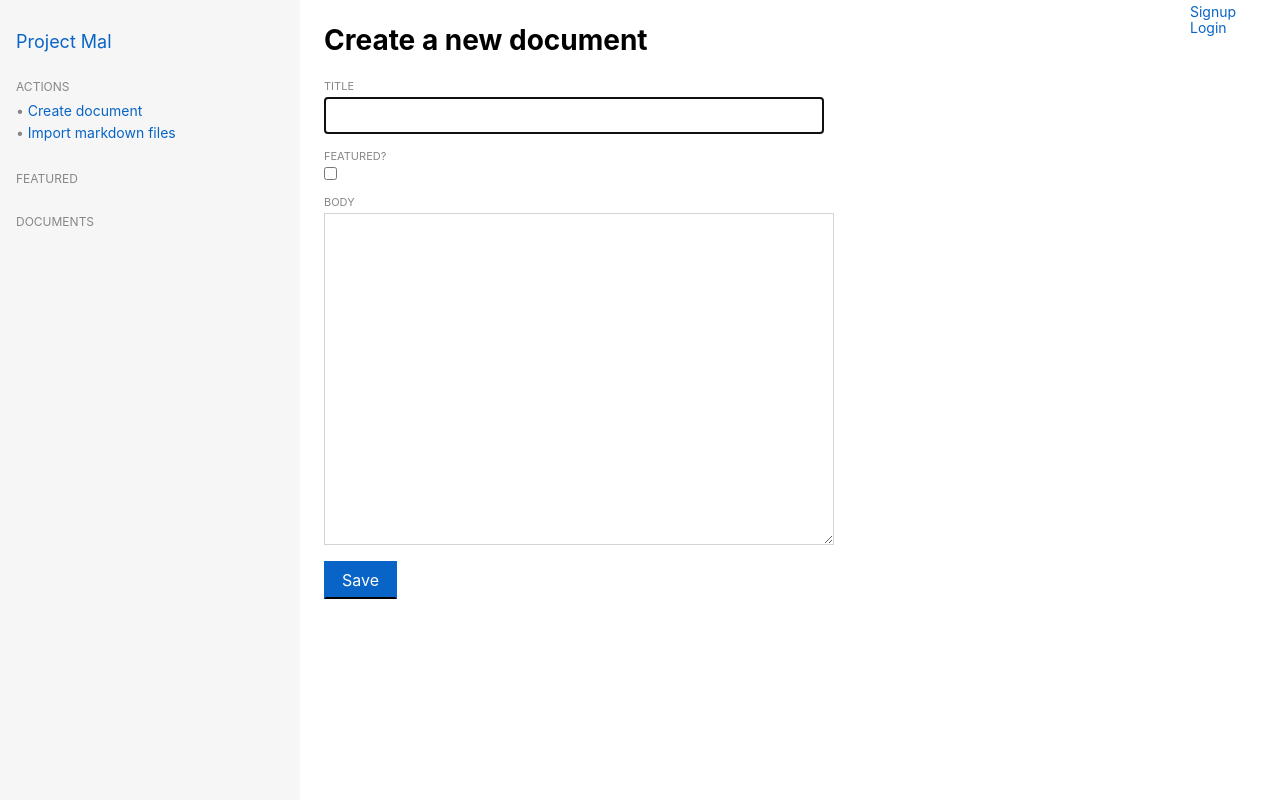
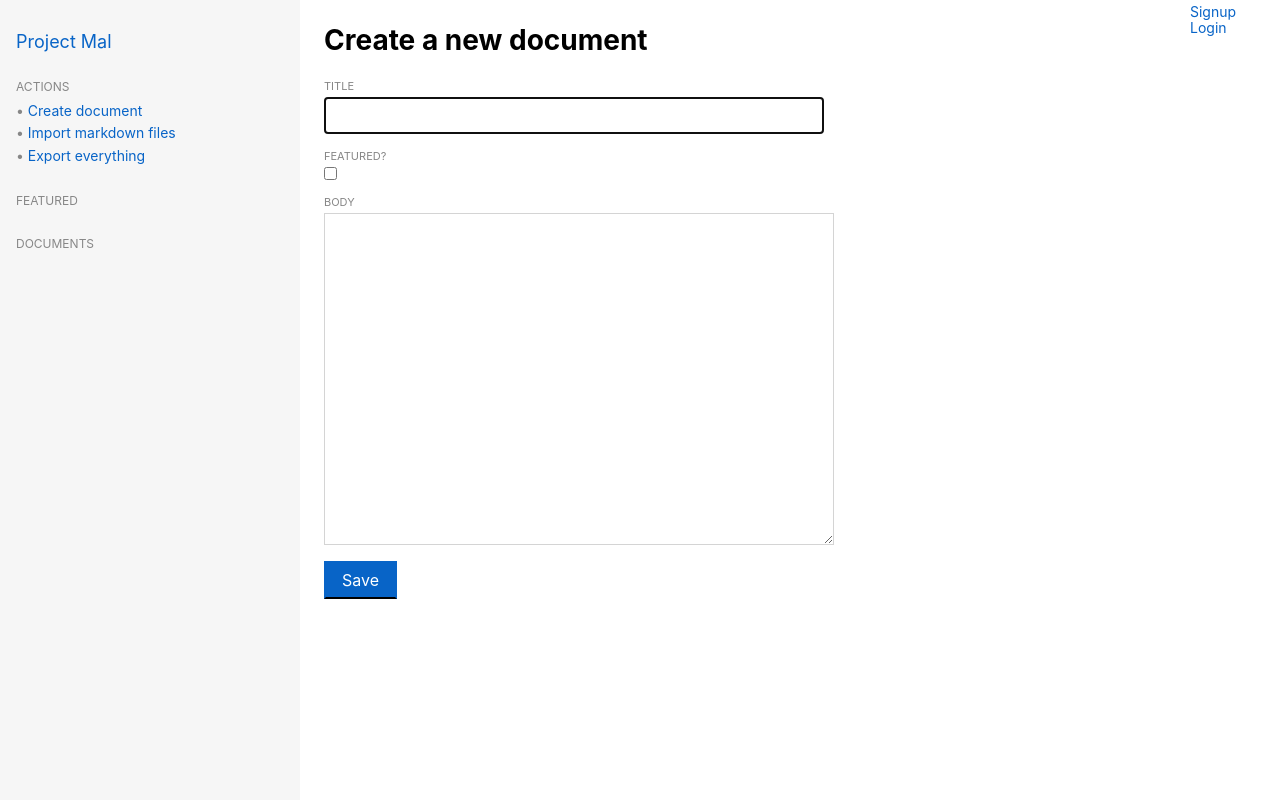
Before and after one commit to sirodoht/mal, a Django app: page /documents/create/ in a window 1280 px wide. Run offline with Django 3.2, Linux system fonts and the light colour scheme; data that the repository does not hold is empty.

Commit message:
add document export link

```diff
--- a/main/templates/main/layout.html
+++ b/main/templates/main/layout.html
@@ -20,6 +20,7 @@
                 <div class="nav-group-body">
                     <div class="nav-group-body-item"><a href="{% url 'document_create' %}">Create document</a></div>
                     <div class="nav-group-body-item"><a href="{% url 'document_import' %}">Import markdown files</a></div>
+                    <div class="nav-group-body-item"><a href="{% url 'document_export' %}">Export everything</a></div>
                 </div>
             </div>
 
```
